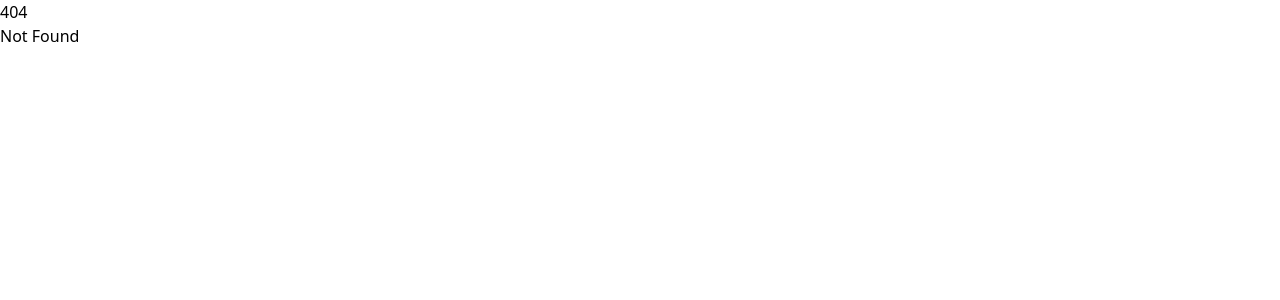
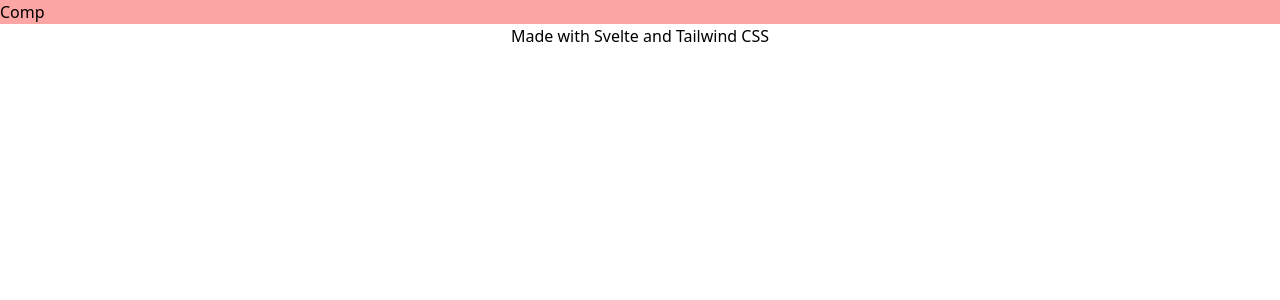
Before and after one commit to renaissancedog/svelteapp, a SvelteKit app: page /cs in a window 1280 px wide. Before the commit this address had no page. Shown: the top 300 px of the page. Built offline with nearby package versions, Linux system fonts and the light colour scheme.

Commit message:
add second page

```diff
--- a/src/routes/+page.svelte
+++ b/src/routes/+page.svelte
@@ -1,5 +1,7 @@
-<script>
-	let name = 'Svelte';
+<script lang="ts">
+    import { base } from '$app/paths';
+		let name="Svelte"
 </script>
+<a href="{base}/cs">cs</a>
 <h1 class="bg-green-300 border-green-600 border-b p-4 m-4 rounded hover:bg-blue-600">Hello {name.toUpperCase()}!</h1>
 <p class="text-center">Made with Svelte and Tailwind CSS</p>
--- /dev/null
+++ b/src/routes/cs/+page.svelte
@@ -0,0 +1,2 @@
+<h1 class="bg-red-300">Comp</h1>
+<p class="text-center">Made with Svelte and Tailwind CSS</p>
```
Also changed, not shown: src/routes/+layout.js (renamed from src/routes/+page.js).
